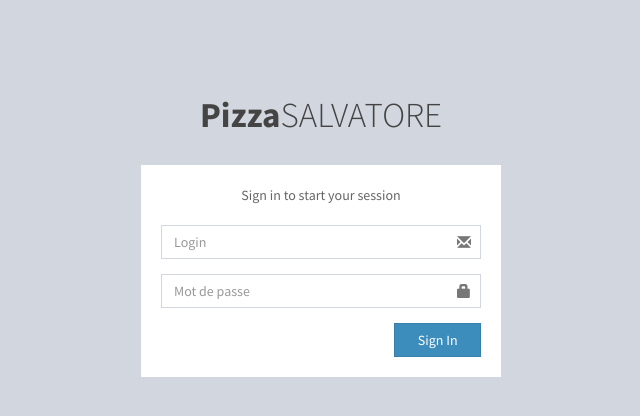
After one commit to hianeme/salvatore, a CodeIgniter app: the page made by application/views/authentification/login.php in a window 1280 px wide. The commit adds this page. Shown: the top 416 px of the page, without its empty margins (319-959 px from the left). Run offline with CodeIgniter, Linux system fonts and the light colour scheme.

Commit message:
[PS-5]
Module Authentification

```diff
--- a/application/config/autoload.php
+++ b/application/config/autoload.php
@@ -58,7 +58,7 @@ $autoload['packages'] = array();
 |
 |	$autoload['libraries'] = array('user_agent' => 'ua');
 */
-$autoload['libraries'] = array();
+$autoload['libraries'] = array('database', 'session');
 
 /*
 | -------------------------------------------------------------------
@@ -89,7 +89,7 @@ $autoload['drivers'] = array();
 |
 |	$autoload['helper'] = array('url', 'file');
 */
-$autoload['helper'] = array('url');
+$autoload['helper'] = array('url', 'Authentification');
 
 /*
 | -------------------------------------------------------------------
--- a/application/config/config.php
+++ b/application/config/config.php
@@ -35,7 +35,7 @@ $config['base_url'] = 'http://localhost/salvatore/';
 | variable so that it is blank.
 |
 */
-$config['index_page'] = 'index.php';
+$config['index_page'] = '';
 
 /*
 |--------------------------------------------------------------------------
--- /dev/null
+++ b/application/helpers/authentification_helper.php
@@ -0,0 +1,13 @@
+<?php
+
+if ( ! function_exists('check_connection'))
+{
+    function check_connection(){
+        $CI =& get_instance();
+        $user = $CI->session->userdata('user');
+
+        if(!$user){
+            redirect('authentification');
+        }
+    }
+}
--- /dev/null
+++ b/application/views/authentification/login.php
@@ -0,0 +1,67 @@
+<!DOCTYPE html>
+<html>
+<head>
+  <meta charset="utf-8">
+  <meta http-equiv="X-UA-Compatible" content="IE=edge">
+  <title>AdminLTE 2 | Log in</title>
+  <!-- Tell the browser to be responsive to screen width -->
+  <meta content="width=device-width, initial-scale=1, maximum-scale=1, user-scalable=no" name="viewport">
+  <!-- Bootstrap 3.3.7 -->
+  <link rel="stylesheet" href="<?= base_url('assets/bower_components/bootstrap/dist/css/bootstrap.min.css') ?>">
+  <!-- Font Awesome -->
+  <link rel="stylesheet" href="<?= base_url('assets/bower_components/font-awesome/css/font-awesome.min.css') ?>">
+  <!-- Ionicons -->
+  <link rel="stylesheet" href="<?= base_url('assets/bower_components/Ionicons/css/ionicons.min.css') ?>">
+  <!-- Theme style -->
+  <link rel="stylesheet" href="<?= base_url('assets/dist/css/AdminLTE.min.css') ?>">
+
+  <!-- HTML5 Shim and Respond.js IE8 support of HTML5 elements and media queries -->
+  <!-- WARNING: Respond.js doesn't work if you view the page via file:// -->
+  <!--[if lt IE 9]>
+  <script src="https://oss.maxcdn.com/html5shiv/3.7.3/html5shiv.min.js"></script>
+  <script src="https://oss.maxcdn.com/respond/1.4.2/respond.min.js"></script>
+  <![endif]-->
+
+  <!-- Google Font -->
+  <link rel="stylesheet" href="https://fonts.googleapis.com/css?family=Source+Sans+Pro:300,400,600,700,300italic,400italic,600italic">
+</head>
+<body class="hold-transition login-page">
+<div class="login-box">
+  <div class="login-logo">
+    <a href="#"><b>Pizza</b>SALVATORE</a>
+  </div>
+  <!-- /.login-logo -->
+  <div class="login-box-body">
+    <p class="login-box-msg">Sign in to start your session</p>
+
+    <form action="<?= base_url('authentification/login') ?>" method="post">
+      <div class="form-group has-feedback">
+        <input type="text" class="form-control" placeholder="Login" name="login">
+        <span class="glyphicon glyphicon-envelope form-control-feedback"></span>
+      </div>
+      <div class="form-group has-feedback">
+        <input type="password" class="form-control" placeholder="Mot de passe" name="mot_de_passe">
+        <span class="glyphicon glyphicon-lock form-control-feedback"></span>
+      </div>
+      <div class="row">
+        <div class="col-xs-8">
+        </div>
+        <!-- /.col -->
+        <div class="col-xs-4">
+          <button type="submit" class="btn btn-primary btn-block btn-flat">Sign In</button>
+        </div>
+        <!-- /.col -->
+      </div>
+    </form>
+
+  </div>
+  <!-- /.login-box-body -->
+</div>
+<!-- /.login-box -->
+
+<!-- jQuery 3 -->
+<script src="<?= base_url('assets/bower_components/jquery/dist/jquery.min.js') ?>"></script>
+<!-- Bootstrap 3.3.7 -->
+<script src="<?= base_url('assets/bower_components/bootstrap/dist/js/bootstrap.min.js') ?>"></script>
+</body>
+</html>
--- a/application/views/layout/footer.php
+++ b/application/views/layout/footer.php
@@ -28,6 +28,7 @@
 <script src="<?= base_url('assets/dist/js/adminlte.min.js') ?>"></script>
 <!-- AdminLTE for demo purposes -->
 <script src="<?= base_url('assets/dist/js/demo.js') ?>"></script>
+
 <script>
   $(document).ready(function () {
     $('.sidebar-menu').tree()
```
Also changed, not shown: application/controllers/Authentification.php (added, +40 -0 lines), application/models/Utilisateur_model.php (added, +23 -0 lines).
